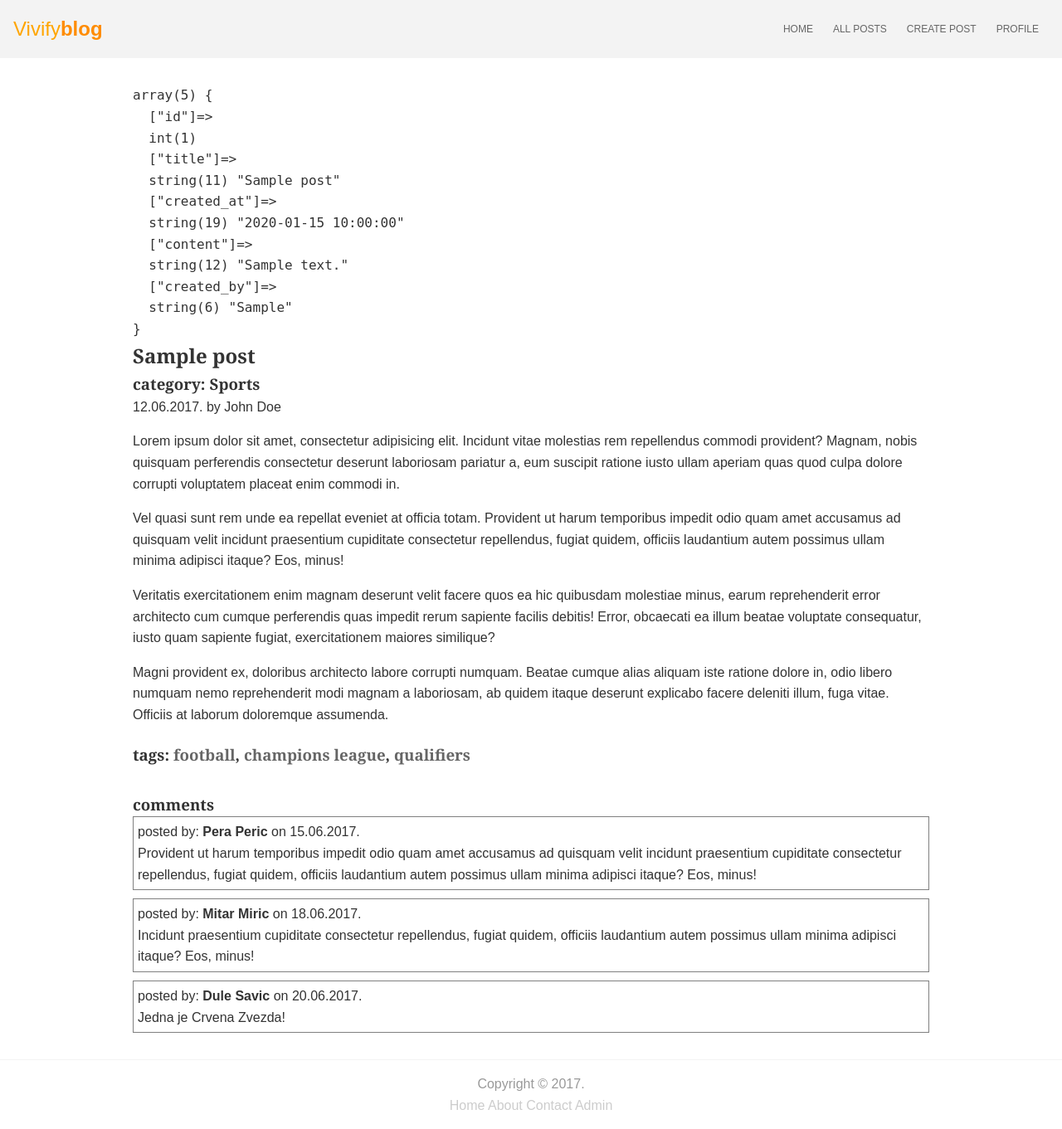
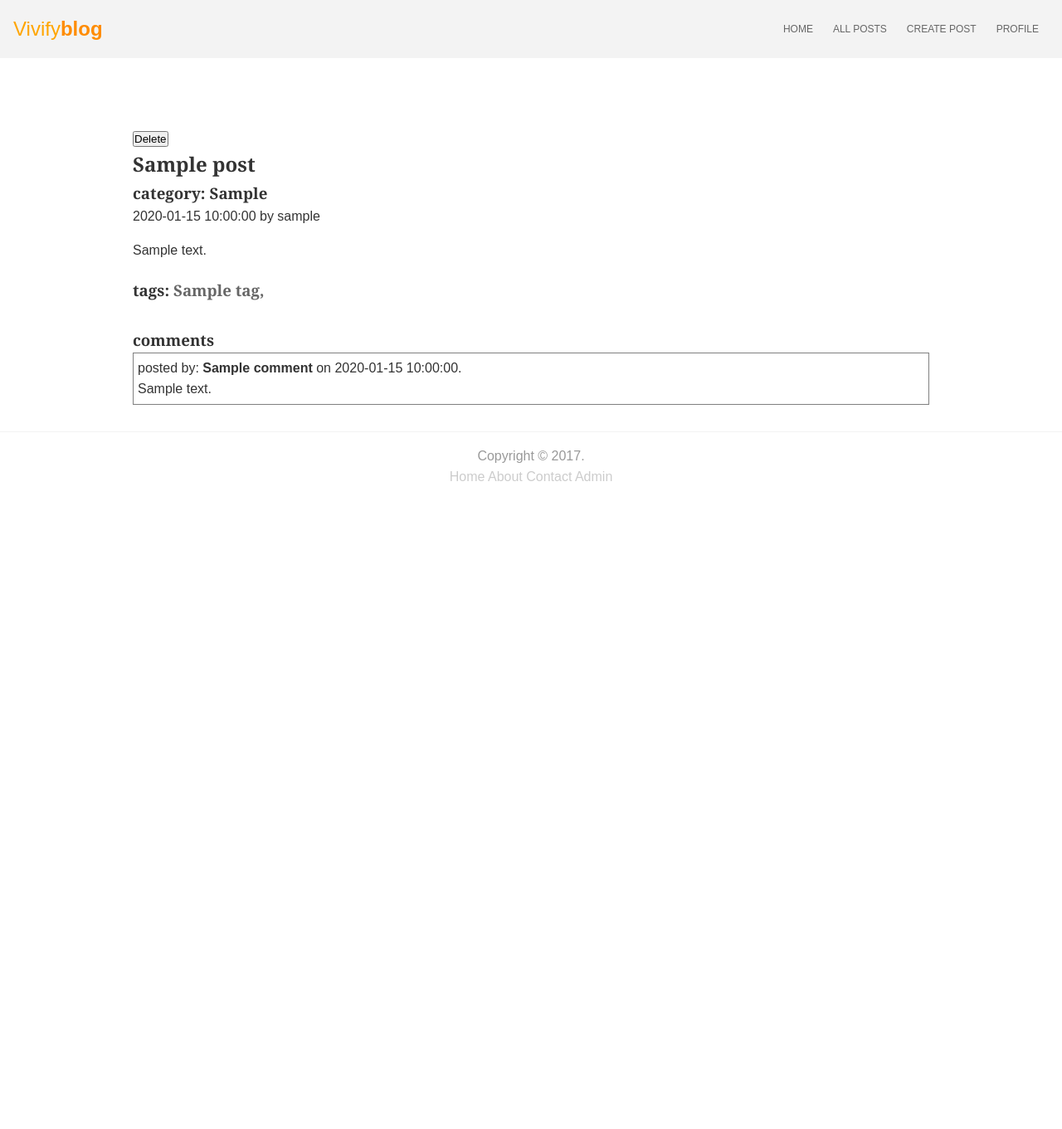
Before and after one commit to Vivify-Ideas/vivifyacademy-basic-sql-php-boilerplate, a PHP site: page /single-post.php?post_id=1 in a window 1280 px wide. Shown: the whole page at 83% size. After the commit the page ends 580 px from the top, so only its background shows below. Run offline with PHP 8.4, Linux system fonts and the light colour scheme; tables that the repository leaves empty or names only in its code hold one stand-in row (values such as "Sample post").

Commit message:
Resenje zadatka

```diff
--- /dev/null
+++ b/db.php
@@ -0,0 +1,27 @@
+<?php
+  // ako su mysql username/password i ime baze na vasim racunarima drugaciji
+    // obavezno ih ovde zamenite
+    $servername = "127.0.0.1";
+    $username = "root";
+    $password = "vivify123";
+    $dbname = "academy_blog";
+
+    try {
+        $connection = new PDO("mysql:host=$servername;dbname=$dbname", $username, $password);
+        // set the PDO error mode to exception
+        $connection->setAttribute(PDO::ATTR_ERRMODE, PDO::ERRMODE_EXCEPTION);
+    }
+    catch(PDOException $e)
+    {
+        echo $e->getMessage();
+    }
+
+
+    function getData($sql, $connection, $fetchAll = false) {
+        $statement = $connection->prepare($sql);
+        $statement->execute();
+        $statement->setFetchMode(PDO::FETCH_ASSOC);
+        return $fetchAll ? $statement->fetchAll() : $statement->fetch();
+    }
+
+?>
--- a/single-post.php
+++ b/single-post.php
@@ -1,20 +1,13 @@
 <?php
-    // ako su mysql username/password i ime baze na vasim racunarima drugaciji
-    // obavezno ih ovde zamenite
-    $servername = "127.0.0.1";
-    $username = "root";
-    $password = "root";
-    $dbname = "vivify_blog_3_dan";
+  include('db.php');
+  if (isset($_POST['delete']) && isset($_POST['id'])) {
+    $id = $_POST['id'];
+    $sql = "DELETE FROM posts WHERE id = '$id'";
+    $statement = $connection->prepare($sql);
+    $statement->execute();
 
-    try {
-        $connection = new PDO("mysql:host=$servername;dbname=$dbname", $username, $password);
-        // set the PDO error mode to exception
-        $connection->setAttribute(PDO::ATTR_ERRMODE, PDO::ERRMODE_EXCEPTION);
-    }
-    catch(PDOException $e)
-    {
-        echo $e->getMessage();
-    }
+    header("Location: ./index.php");
+  }
 ?>
 
 <!DOCTYPE html>
@@ -39,87 +32,104 @@
             <?php
                 if (isset($_GET['post_id'])) {
 
-                    // pripremamo upit
-                    $sql = "SELECT id, title, created_at, content, created_by FROM posts WHERE posts.id = {$_GET['post_id']}";
-                    $statement = $connection->prepare($sql);
+                    // $sql = "SELECT users.username, posts.*
+                    // FROM posts INNER JOIN users ON users.id = posts.user_id
+                    // WHERE posts.id = {$_GET['post_id']}";
 
-                    // izvrsavamo upit
-                    $statement->execute();
+                    // $statement = $connection->prepare($sql);
+                    // $statement->execute();
+                    // $statement->setFetchMode(PDO::FETCH_ASSOC);
+                    // $singlePost = $statement->fetch();
 
-                    // zelimo da se rezultat vrati kao asocijativni niz.
-                    // ukoliko izostavimo ovu liniju, vratice nam se obican, numerisan niz
-                    $statement->setFetchMode(PDO::FETCH_ASSOC);
+                    // $sql2 = "SELECT * FROM comments
+                    // WHERE post_id = {$_GET['post_id']}";
+                    // $statement = $connection->prepare($sql2);
+                    // $statement->execute();
+                    // $statement->setFetchMode(PDO::FETCH_ASSOC);
+                    // $comments = $statement->fetchAll();
 
-                    // punimo promenjivu sa rezultatom upita
-                    $singlePost = $statement->fetch();
+                    // // koristite var_dump kada god treba da proverite sadrzaj neke promenjive
+                    //     // echo '<pre>';
+                    //     // var_dump($comments);
+                    //     // echo '</pre>';
 
-                    // koristite var_dump kada god treba da proverite sadrzaj neke promenjive
-                        echo '<pre>';
-                        var_dump($singlePost);
-                        echo '</pre>';
+                    // $sql3 = "SELECT * FROM tags
+                    // INNER JOIN post_tag ON tags.id = post_tag.tag_id
+                    // WHERE post_tag.post_id = {$_GET['post_id']}";
+                    // $statement = $connection->prepare($sql3);
+                    // $statement->execute();
+                    // $statement->setFetchMode(PDO::FETCH_ASSOC);
+                    // $tags = $statement->fetchAll();
+
+                    //  echo '<pre>';
+                    //     // var_dump($tags);
+                    //     echo '</pre>';
+
+                    //Kroz funkciju
+
+
+                    $sql = "SELECT users.username, posts.*
+                    FROM posts INNER JOIN users ON users.id = posts.user_id
+                    WHERE posts.id = {$_GET['post_id']}";
+
+                    $singlePost = getData($sql, $connection);
+
+                    $sql2 = "SELECT * FROM comments
+                    WHERE post_id = {$_GET['post_id']}";
+
+                    $comments = getData($sql2, $connection, true);
+
+
+                    $sql3 = "SELECT * FROM tags
+                    INNER JOIN post_tag ON tags.id = post_tag.tag_id
+                    WHERE post_tag.post_id = {$_GET['post_id']}";
+
+                    $tags = getData($sql3, $connection, true);
+
 
             ?>
 
                     <article class="va-c-article">
+                        <form action="/single-post.php" method="post">
+                            <input hidden type="text" name="id" value="<?php echo($singlePost['id']) ?>">
+                            <br><br>
+                            <input type="submit" name="delete" value="Delete">
+                        </form>
                         <header>
                             <h1><?php echo $singlePost['title'] ?></h1>
 
                             <!-- zameniti privremenu kategoriju pravom kategorijom blog post-a iz baze -->
-                            <h3>category: <strong>Sports</strong></h3>
+                            <h3>category: <strong><?php echo $singlePost['category']?></strong></h3>
 
                             <!-- zameniti  datum i ime sa pravim imenom i datumom blog post-a iz baze -->
-                            <div class="va-c-article__meta">12.06.2017. by John Doe</div>
+                            <div class="va-c-article__meta"><?php echo $singlePost['created_at']?> by <?php echo $singlePost['username']?></div>
                         </header>
 
                         <!-- zameniti ovaj privremeni (testni) text sa pravim sadrzajem blog post-a iz baze -->
                         <div>
-                            <p>Lorem ipsum dolor sit amet, consectetur adipisicing elit. Incidunt vitae molestias rem
-                                repellendus commodi provident? Magnam, nobis quisquam perferendis consectetur deserunt
-                                laboriosam pariatur a, eum suscipit ratione iusto ullam aperiam quas quod culpa dolore
-                                corrupti voluptatem placeat enim commodi in.</p>
-                            <p>Vel quasi sunt rem unde ea repellat eveniet at officia totam. Provident ut harum
-                                temporibus impedit odio quam amet accusamus ad quisquam velit incidunt praesentium
-                                cupiditate consectetur repellendus, fugiat quidem, officiis laudantium autem possimus
-                                ullam minima adipisci itaque? Eos, minus!</p>
-                            <p>Veritatis exercitationem enim magnam deserunt velit facere quos ea hic quibusdam
-                                molestiae minus, earum reprehenderit error architecto cum cumque perferendis quas
-                                impedit rerum sapiente facilis debitis! Error, obcaecati ea illum beatae voluptate
-                                consequatur, iusto quam sapiente fugiat, exercitationem maiores similique?</p>
-                            <p>Magni provident ex, doloribus architecto labore corrupti numquam. Beatae cumque alias
-                                aliquam iste ratione dolore in, odio libero numquam nemo reprehenderit modi magnam a
-                                laboriosam, ab quidem itaque deserunt explicabo facere deleniti illum, fuga vitae.
-                                Officiis at laborum doloremque assumenda.</p>
+                            <p><?php echo $singlePost['body']?></p>
                         </div>
 
                         <footer>
                             <h3>tags:
 
                                 <!-- zameniti testne tagove sa pravim tagovima blog post-a iz baze -->
-                                <a>football</a>, <a>champions league</a>, <a>qualifiers</a>
+                                <?php foreach($tags as $tag) { ?>
+                                <a><?php echo $tag['name']?>,</a>
+                                <?php } ?>
                             </h3>
                         </footer>
 
                         <div class="comments">
                             <h3>comments</h3>
+                            <?php foreach($comments as $comment) { ?>
+                                <div class="single-comment">
+                                    <div>posted by: <strong><?php echo $comment['name']?> </strong> on <?php echo $comment['created_at']?>.</div>
+                                    <div><?php echo $comment['text']?>
+                                    </div>
+                                </div>
+                             <?php } ?>
 
-                            <!-- zameniti testne komentare sa pravim komentarima koji pripadaju blog post-u iz baze -->
-                            <div class="single-comment">
-                                <div>posted by: <strong>Pera Peric</strong> on 15.06.2017.</div>
-                                <div>Provident ut harum temporibus impedit odio quam amet accusamus ad quisquam velit
-                                    incidunt praesentium cupiditate consectetur repellendus, fugiat quidem, officiis
-                                    laudantium autem possimus ullam minima adipisci itaque? Eos, minus!
-                                </div>
-                            </div>
-                            <div class="single-comment">
-                                <div>posted by: <strong>Mitar Miric</strong> on 18.06.2017.</div>
-                                <div>Incidunt praesentium cupiditate consectetur repellendus, fugiat quidem, officiis
-                                    laudantium autem possimus ullam minima adipisci itaque? Eos, minus!
-                                </div>
-                            </div>
-                            <div class="single-comment">
-                                <div>posted by: <strong>Dule Savic</strong> on 20.06.2017.</div>
-                                <div>Jedna je Crvena Zvezda!</div>
-                            </div>
                         </div>
                     </article>
 
```
Also changed, not shown: create-post.php (+61 -1 lines), index.php (+12 -11 lines).
